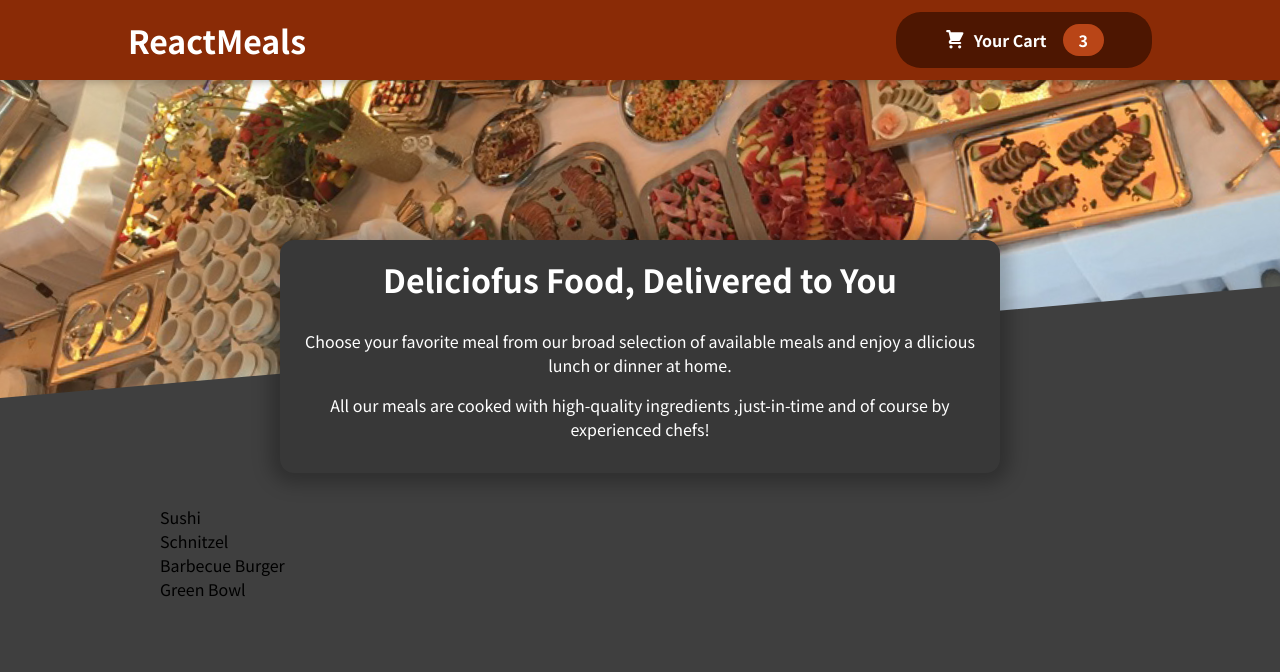
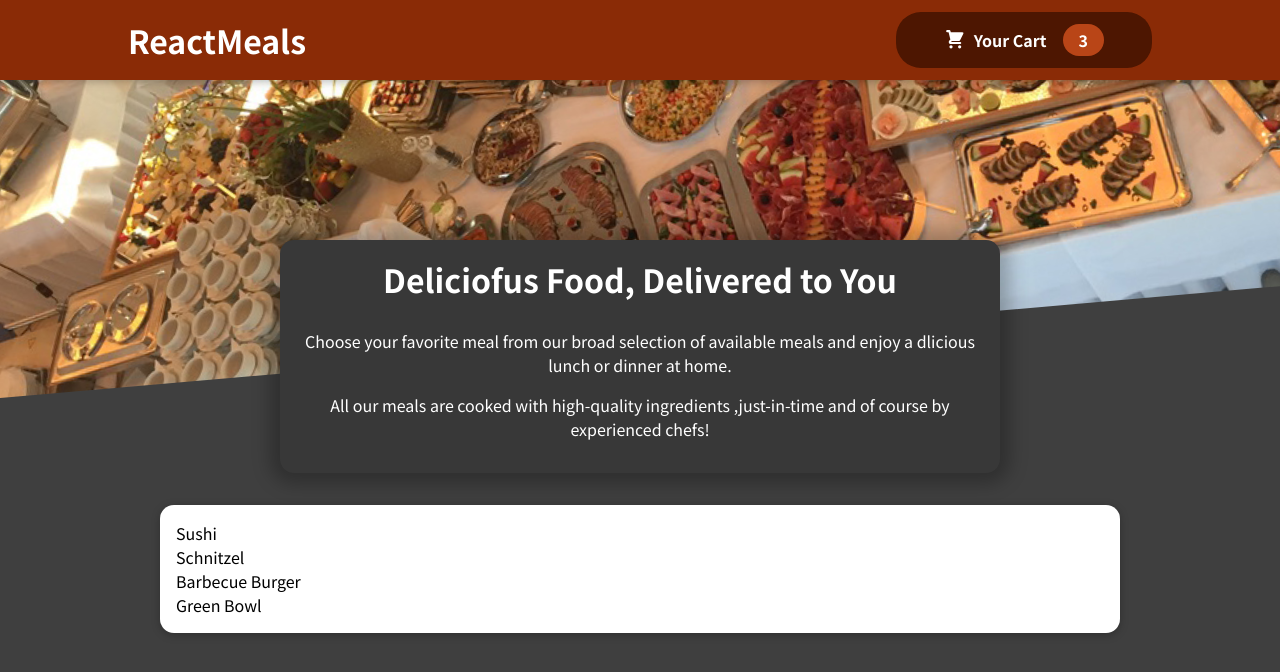
Before and after one commit to kuprelweronika/food-order-app, a React (Create React App) app: page / in a window 1280 px wide. Shown: the top 672 px of the page. Built offline with nearby package versions, Linux system fonts and the light colour scheme.

Commit message:
adding Card ffor available meals

```diff
--- a/src/components/Meals/AvailableMeals.js
+++ b/src/components/Meals/AvailableMeals.js
@@ -1,4 +1,5 @@
 import classes from "./AvailableMeals.module.css";
+import Card from "../UI/Card";
 
 const DUMMY_MEALS = [
   {
@@ -32,7 +33,9 @@
   const mealsList = DUMMY_MEALS.map((meal) => <li>{meal.name}</li>);
   return (
     <section className={classes.meals}>
-      <ul>{mealsList}</ul>
+      <Card>
+        <ul>{mealsList}</ul>
+      </Card>
     </section>
   );
 };
--- /dev/null
+++ b/src/components/Meals/MealItem.module.css
@@ -0,0 +1,22 @@
+.meal {
+  display: flex;
+  justify-content: space-between;
+  margin: 1rem;
+  padding-bottom: 1rem;
+  border-bottom: 1px solid #ccc;
+}
+
+.meal h3 {
+  margin: 0 0 0.25rem 0;
+}
+
+.description {
+  font-style: italic;
+}
+
+.price {
+  margin-top: 0.25rem;
+  font-weight: bold;
+  color: #ad5502;
+  font-size: 1.25rem;
+}
--- /dev/null
+++ b/src/components/UI/Card.js
@@ -0,0 +1,7 @@
+import MealItem from "../Meals/MealItem";
+import classes from "./Card.module.css";
+const Card = (props) => {
+  return <div className={classes.card}> {props.children}</div>;
+};
+
+export default Card;
--- /dev/null
+++ b/src/components/UI/Card.module.css
@@ -0,0 +1,6 @@
+.card {
+  padding: 1rem;
+  box-shadow: 0 2px 8px rgba(0, 0, 0, 0.25);
+  border-radius: 14px;
+  background-color: white;
+}
```
Also changed, not shown: src/components/Meals/MealItem.js (added), 2 other files (tests, documents, lock files or other folders).
